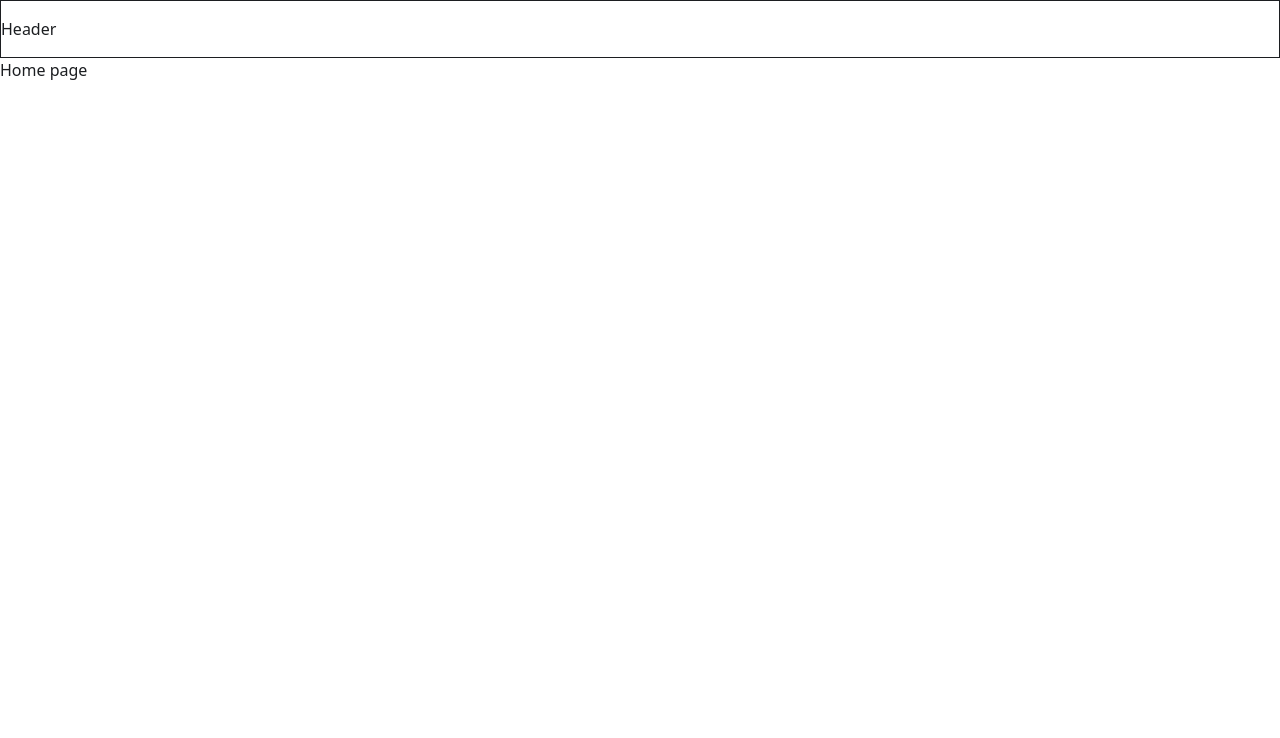
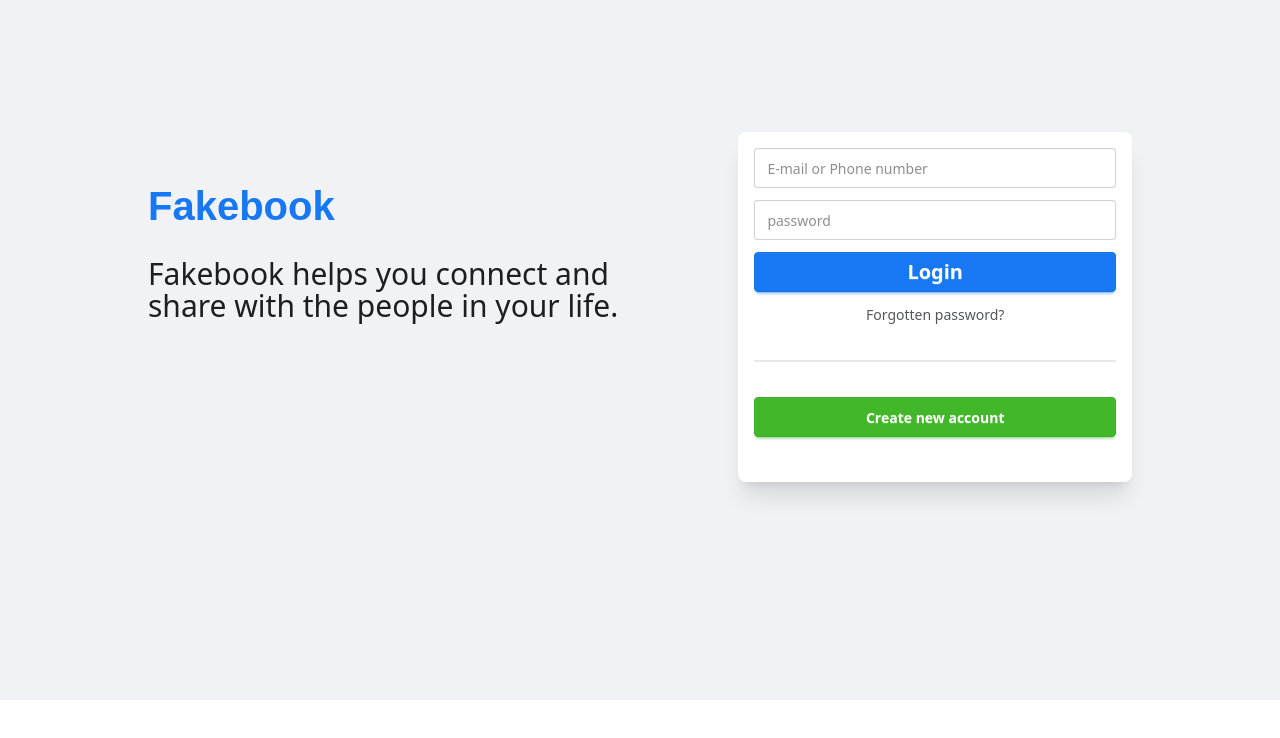
Before and after one commit to wasawatwaladee/fakebook_front, a React (Vite) app: page / in a window 1280 px wide. Shown: the top 738 px of the page. Built offline with nearby package versions, Linux system fonts and the light colour scheme.

Commit message:
LoginForm

```diff
--- /dev/null
+++ b/src/icons/index.jsx
@@ -0,0 +1,22 @@
+export const FacebookTitle = (props) => {
+ return (
+   <svg
+     width="230"
+     height="50"
+     viewBox="0 0 230 50"
+     xmlns="http://www.w3.org/2000/svg"
+     {...props}
+   >
+     <text
+       x="0"
+       y="40"
+       fontFamily="Arial, sans-serif"
+       fontSize="40"
+       fontWeight="bold"
+       fill="#1877F2"
+     >
+       Fakebook
+     </text>
+   </svg>
+ );
+};
--- /dev/null
+++ b/src/pages/Friends.jsx
@@ -0,0 +1,9 @@
+import React from 'react'
+
+function Friends() {
+  return (
+    <div>Friends</div>
+  )
+}
+
+export default Friends
--- /dev/null
+++ b/src/pages/Home.jsx
@@ -0,0 +1,9 @@
+import React from 'react'
+
+function Home() {
+  return (
+    <div>Home</div>
+  )
+}
+
+export default Home
--- /dev/null
+++ b/src/pages/Login.jsx
@@ -0,0 +1,60 @@
+import React from 'react'
+import { FacebookTitle } from '../icons'
+import RegisterForm from './RegisterForm'
+
+function Login() {
+  return (
+  <>
+  <div className='h-[700px] pt-20 pb-28 bg-base-200'>
+
+    <div className='p-5 mx-auto max-w-5xl min-h-[540px] flex justify-between max-md:flex-col'>
+
+        <div className="flex flex-col basis-3/5 gap-4 mt-20">
+        <div className="text-4xl">
+            <FacebookTitle />
+        </div>
+        <h2 className='mt-3 text-[30px] leading-8 w-[514px]'>
+            Fakebook helps you connect and share with the people in your life.
+        </h2>
+        </div>
+
+
+        <div className="flex flex-1">
+            <div className="card bg-base-100 w-full h-[350px] shadow-xl mt-8">
+                <form onSubmit={e=>e.preventDefault()}>
+                    <div className="card-body gap-3 p-4">
+                        <input type="text" className='input w-full' placeholder='E-mail or Phone number'/>
+                        <input type="password" className='input w-full' placeholder='password'/>
+                        <button className='btn btn-primary text-xl'>Login</button>
+                        <p className='text-center cursor-pointer opacity-75'>Forgotten password?</p>
+                        <div className="divider"></div>
+                        <button className='btn btn-secondary'
+                        onClick={()=>document.getElementById('register-form').showModal()}
+                        >Create new account</button>
+                    </div>
+                </form>
+            </div>
+        </div>
+
+
+    </div>
+
+    </div>
+
+    <dialog id="register-form" className="modal">
+  <div className="modal-box">
+
+    <RegisterForm />
+
+      <form method="dialog">
+        {/* if there is a button in form, it will close the modal */}
+        <button className="btn">Close</button>
+      </form>
+
+  </div>
+</dialog>
+  </>
+  )
+}
+
+export default Login
--- /dev/null
+++ b/src/pages/Profile.jsx
@@ -0,0 +1,9 @@
+import React from 'react'
+
+function Profile() {
+  return (
+    <div>Profile</div>
+  )
+}
+
+export default Profile
--- /dev/null
+++ b/src/pages/RegisterForm.jsx
@@ -0,0 +1,21 @@
+import React from 'react'
+
+function RegisterForm() {
+  return (
+    <>
+    <div className="text-3xl text-center opacity-70">Create a new account</div>
+    <div className="divider opacity-70"></div>
+   <form onSubmit={e=>e.preventDefault()} className='flex flex-col gap-5 p-4 pt-3'>
+        <div className='flex gap-2'>
+            <input type="text" className='input w-full' placeholder='First name'/>
+            <input type="text" className='input w-full' placeholder='Last name'/>
+        </div>
+        <input type="password" className='input w-full' placeholder='New Password' />
+        <input type="password" className='input w-full' placeholder='Confirm Password' />
+        <button className='btn btn-secondary text-xl text-neutral-50'>Sign up</button>
+    </form>
+    </>
+  )
+}
+
+export default RegisterForm
--- a/src/routes/AppRouter.jsx
+++ b/src/routes/AppRouter.jsx
@@ -1,28 +1,41 @@
-import React from 'react'
+import { lazy, Suspense } from 'react'
 import { createBrowserRouter, Navigate, RouterProvider } from 'react-router'
 import UserLayOut from '../layouts/UserLayOut';
+// import Login from '../pages/Login';
+// import Home from '../pages/Home';
+// import Friends from '../pages/Friends';
+// import Profile from '../pages/Profile';
+
+
+const Login = lazy(()=>import('../pages/Login'))
+const Home = lazy(()=>import('../pages/Home'))
+const Friends = lazy(()=>import('../pages/Friends'))
+const Profile = lazy(()=>import('../pages/Profile'))
 
 const guestRouter = createBrowserRouter([
-    {path:'/',element:<p>login</p>},
+    {path:'/',element:<Login />},
     {path:'*',element:<Navigate to='/'></Navigate>}
 ])
 
 const userRouter = createBrowserRouter([
     {path:'/',element: <UserLayOut />,
    children:[
-        {path:'',element:<p>Home page</p>},
-        {path:'friends',element:<p>Friends page</p>},
-        {path:'profile',element:<p>Profile page</p>},
+        {index:true,element:<Home > </Home>},
+        {path:'friends',element:<Friends />},
+        {path:'profile',element:<Profile />},
         {path:'*',element:<Navigate to='/' />},
    ]
 },
 
 ])
 function AppRouter() {
-const user = {username:'andy'};
+   const user = null;
+// const user = {username:'andy'};
 const finalRouter = user?userRouter:guestRouter
     return (
-  <RouterProvider router={finalRouter}/>
+        <Suspense fallback={<div>Loading...</div>}>
+        <RouterProvider router={finalRouter}/>
+        </Suspense>
   )
 }
 
```
